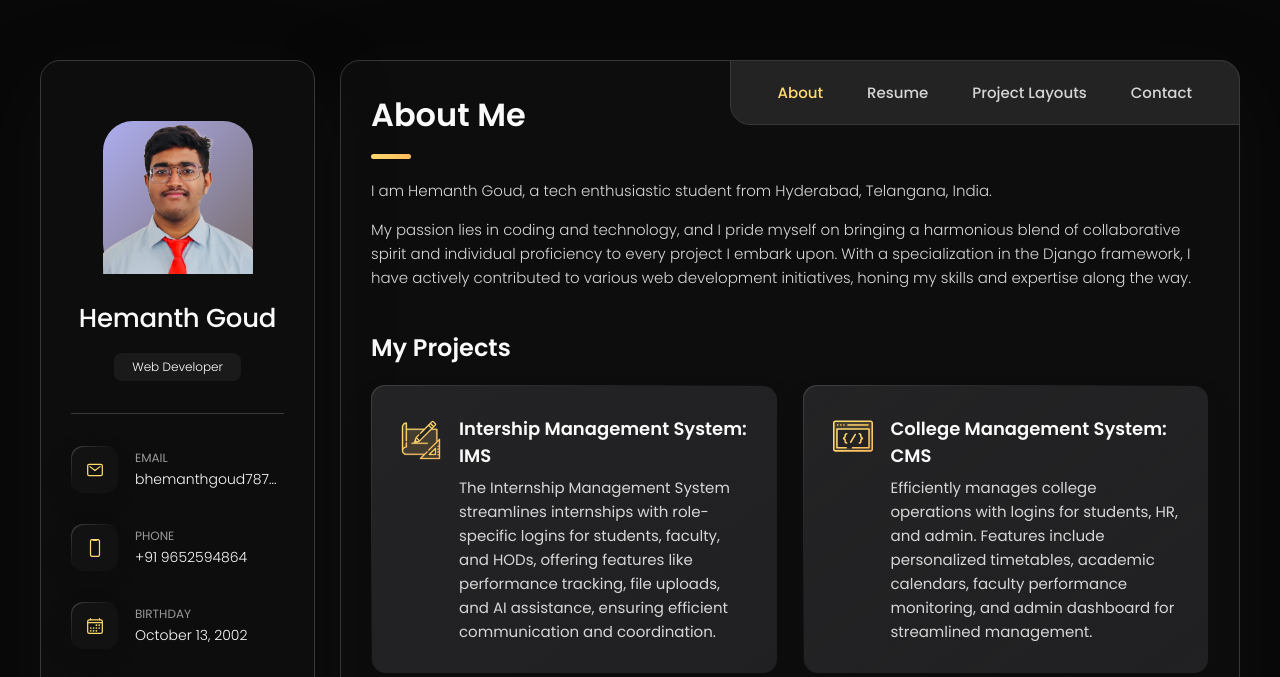
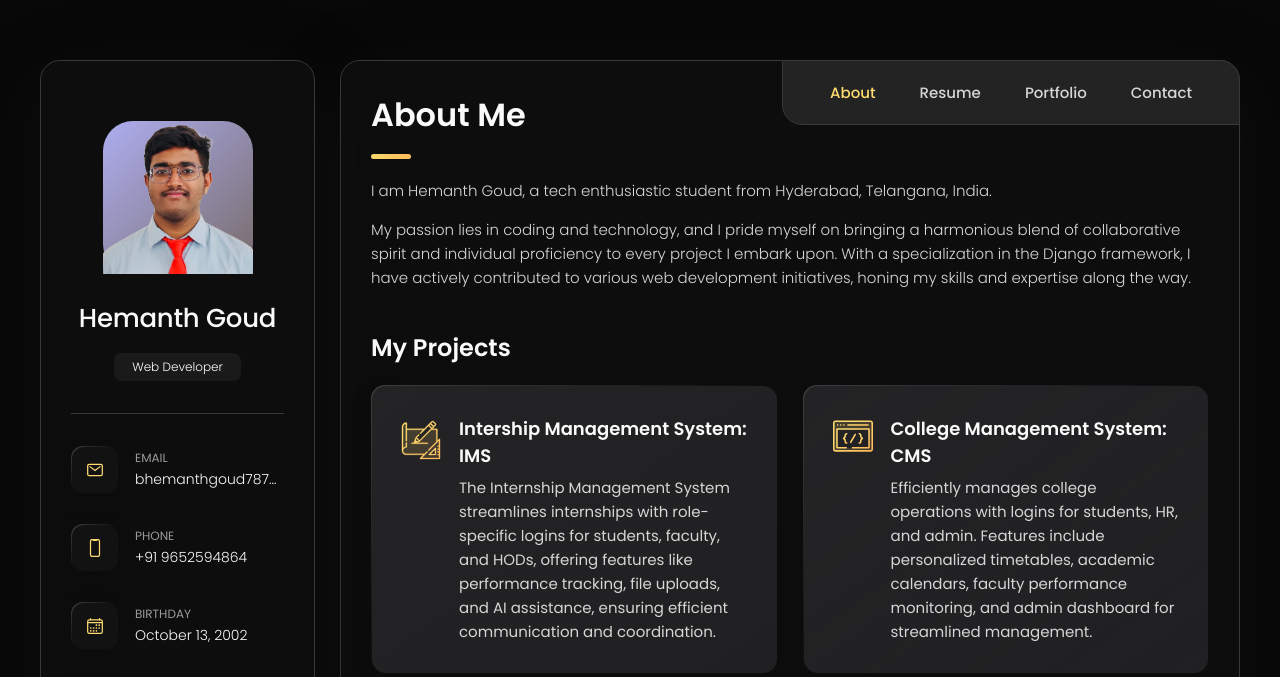
Before and after one commit to hemanth-user13/hemanthportfolio, a plain HTML site: page index.html in a window 1280 px wide. Shown: the top 677 px of the page. Drawn offline with nearby package versions, Linux system fonts and the light colour scheme.

Commit message:
Update index.html

```diff
--- a/index.html
+++ b/index.html
@@ -174,7 +174,7 @@
           </li>
 
           <li class="navbar-item">
-            <button class="navbar-link" data-nav-link>Project Layouts</button>
+            <button class="navbar-link" data-nav-link>Portfolio</button>
           </li>
 
 
```
